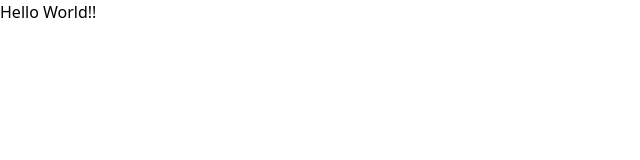
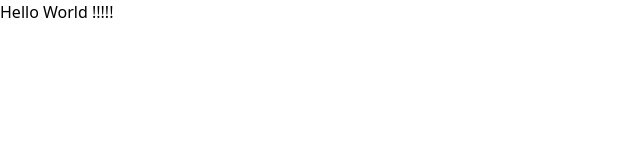
Before and after one commit to deepakdroi/datemate, a Next.js app: page / in a window 1280 px wide. Shown: the top 160 px of the page, without its empty margins (0-640 px from the left). Built offline with nearby package versions, Linux system fonts and the light colour scheme.

Commit message:
test commit

```diff
--- a/src/app/page.tsx
+++ b/src/app/page.tsx
@@ -1,3 +1,3 @@
 export default function Home() {
-  return <div>Hello World!!</div>;
+  return <div>Hello World !!!!!</div>;
 }
```
Also changed, not shown: 1 other file (tests, documents, lock files or other folders).
